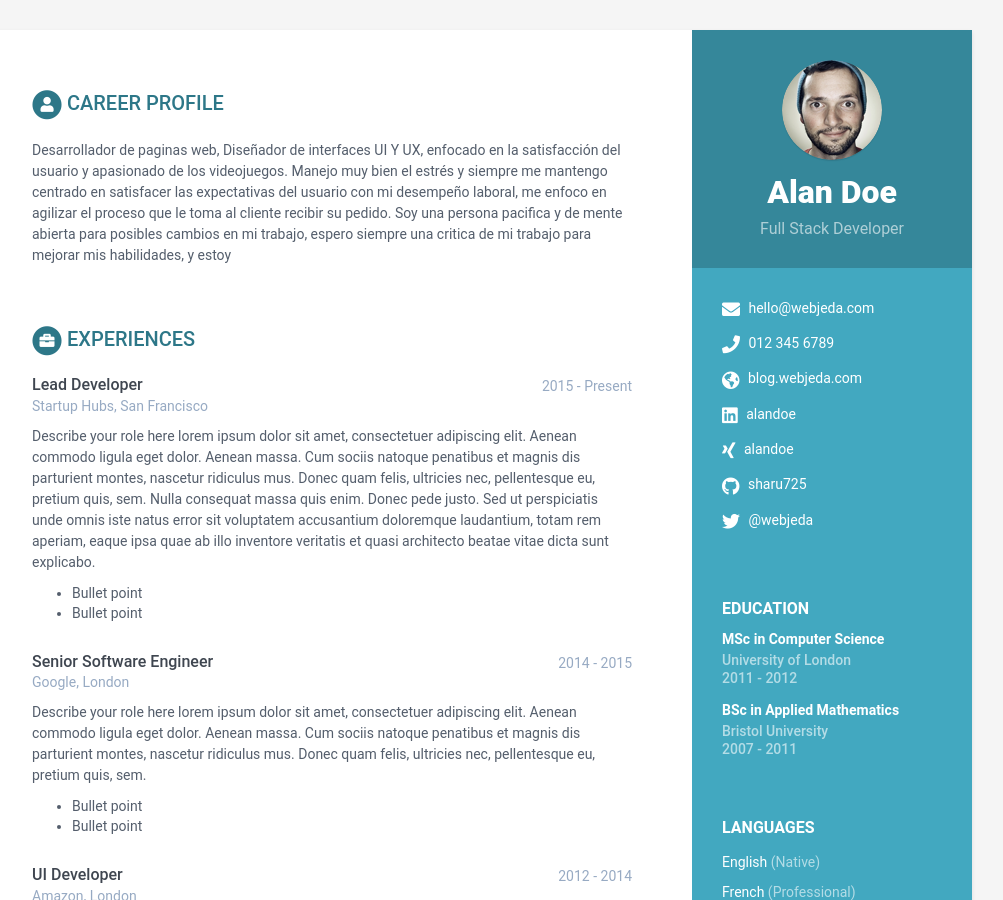
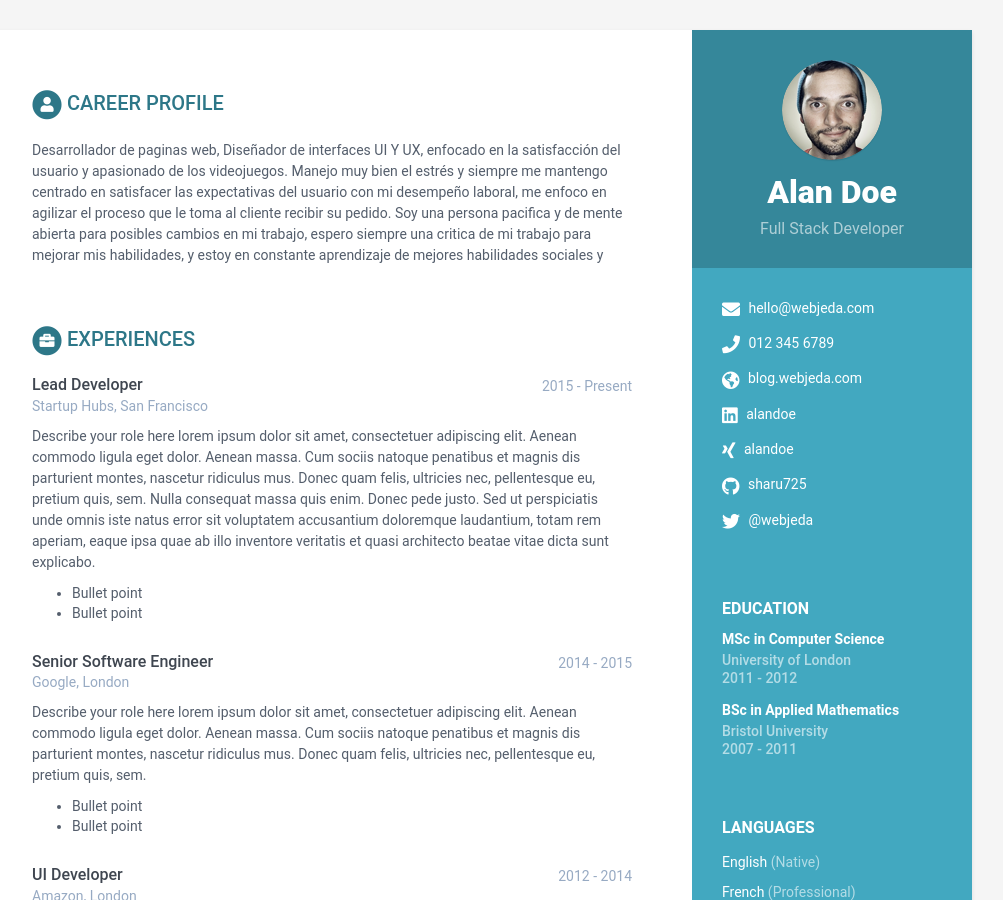
Before and after one commit to KevinC99/good-birch-4e19a, a Jekyll site: the page built from index.html, in a window 1280 px wide and 900 px high. Shown: the whole window, without its empty margins (168-1171 px from the left). Built offline with Jekyll 4.4.1, drawn with Linux system fonts in a browser that asks for light colours.

Commit message:
data.yml: updated summary in career-profile

```diff
--- a/_data/data.yml
+++ b/_data/data.yml
@@ -39,7 +39,8 @@ career-profile:
     expectativas del usuario con mi desempeño laboral, me enfoco en agilizar el
     proceso que le toma al cliente recibir su pedido. Soy una persona pacifica y
     de mente abierta para posibles cambios en mi trabajo, espero siempre una
-    critica de mi trabajo para mejorar mis habilidades, y estoy
+    critica de mi trabajo para mejorar mis habilidades, y estoy en constante
+    aprendizaje de mejores habilidades sociales y
 education:
   - degree: MSc in Computer Science
     university: University of London
```
